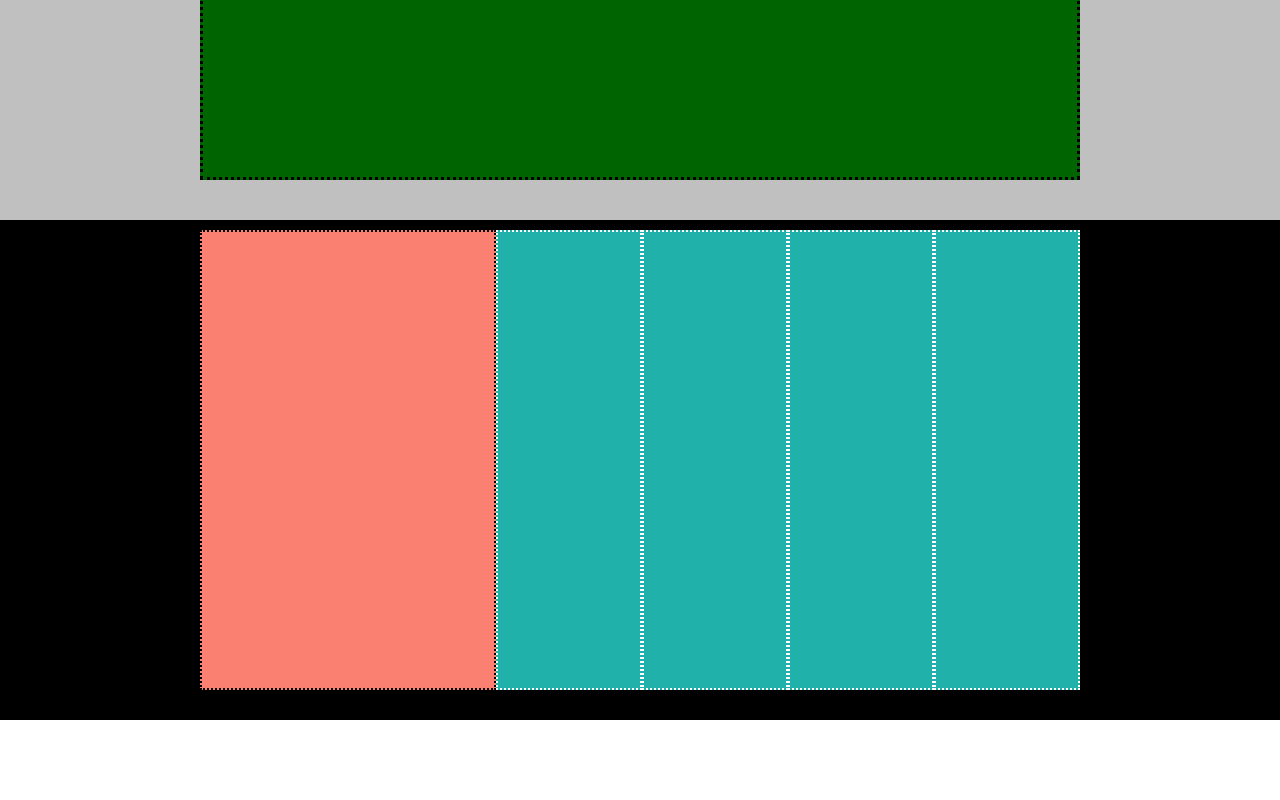
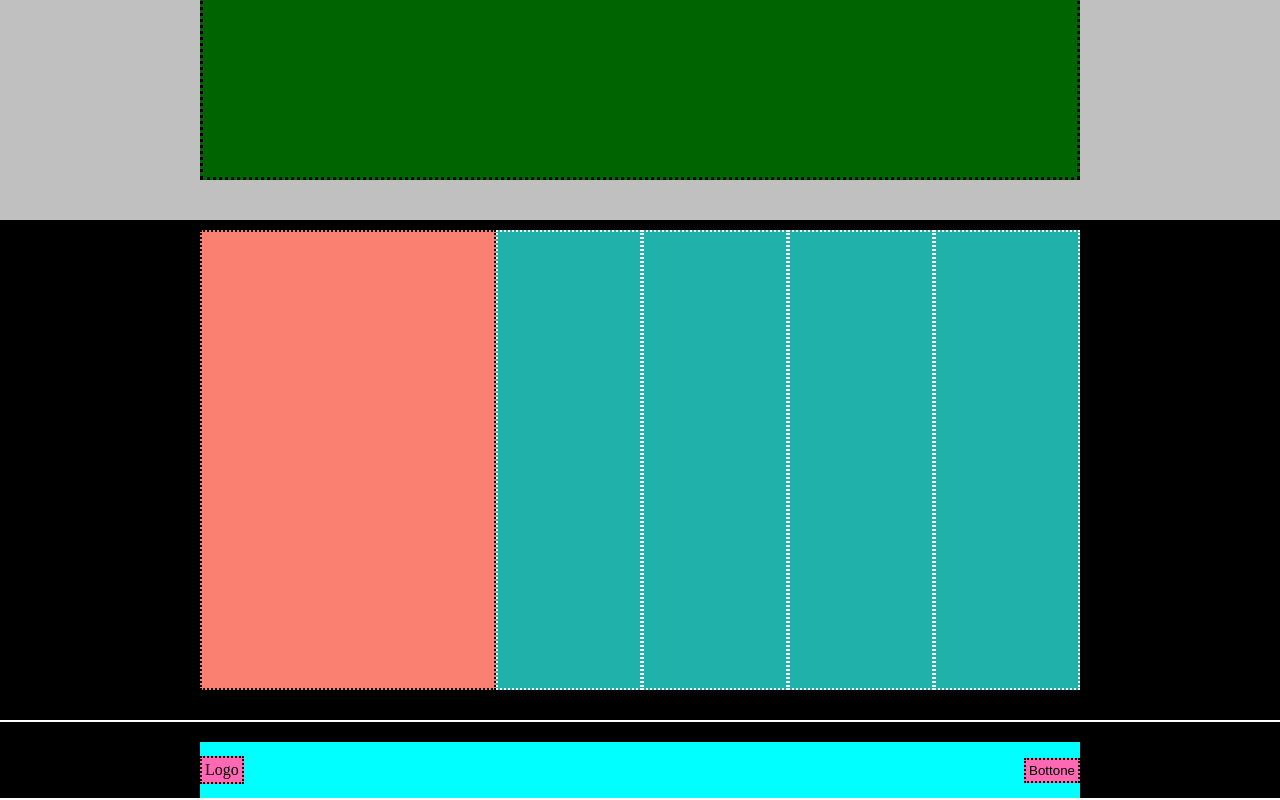
Before and after one commit to Franpan94/htmlcss-struttura-discord, a plain HTML site: page index.html in a window 1280 px wide. Shown: the part 2660-3460 px from the top of the page. Before the commit the page ends 3380 px from the top, so only its background shows below. Drawn offline with Linux system fonts and the light colour scheme.

Commit message:
esercizio completato

```diff
--- a/css/style.css
+++ b/css/style.css
@@ -149,3 +149,33 @@ header{
     flex-grow: 0.165;
     border: 2px dotted white;
 }
+
+footer{
+    background-color: black;
+    height: 80px;
+    padding-left: 200px;
+    padding-right: 200px;
+    padding-top: 20px;
+    border-top: 2px solid white;
+    border-bottom: 2px solid white;
+}
+
+.container-flex-five{
+    display: flex;
+    justify-content: space-between;
+    align-items: center;
+    height: 100%;
+    background-color: aqua;
+}
+
+.logo-two{
+    background-color: hotpink;
+    border: 2px dotted black;
+    padding: 3px;
+}
+
+button{
+    background-color: hotpink;
+    border: 2px dotted black;
+    padding: 3px;
+}
--- a/index.html
+++ b/index.html
@@ -48,5 +48,11 @@
           <div class="mini-container-flex-five"></div>
       </div>
   </main>
+  <footer>
+      <div class="container-flex-five">
+          <div class="logo-two">Logo</div>
+          <button>Bottone</button>
+      </div>
+  </footer>
 </body>
 </html>
```
Lines whose indentation alone changed are shown as unchanged.
